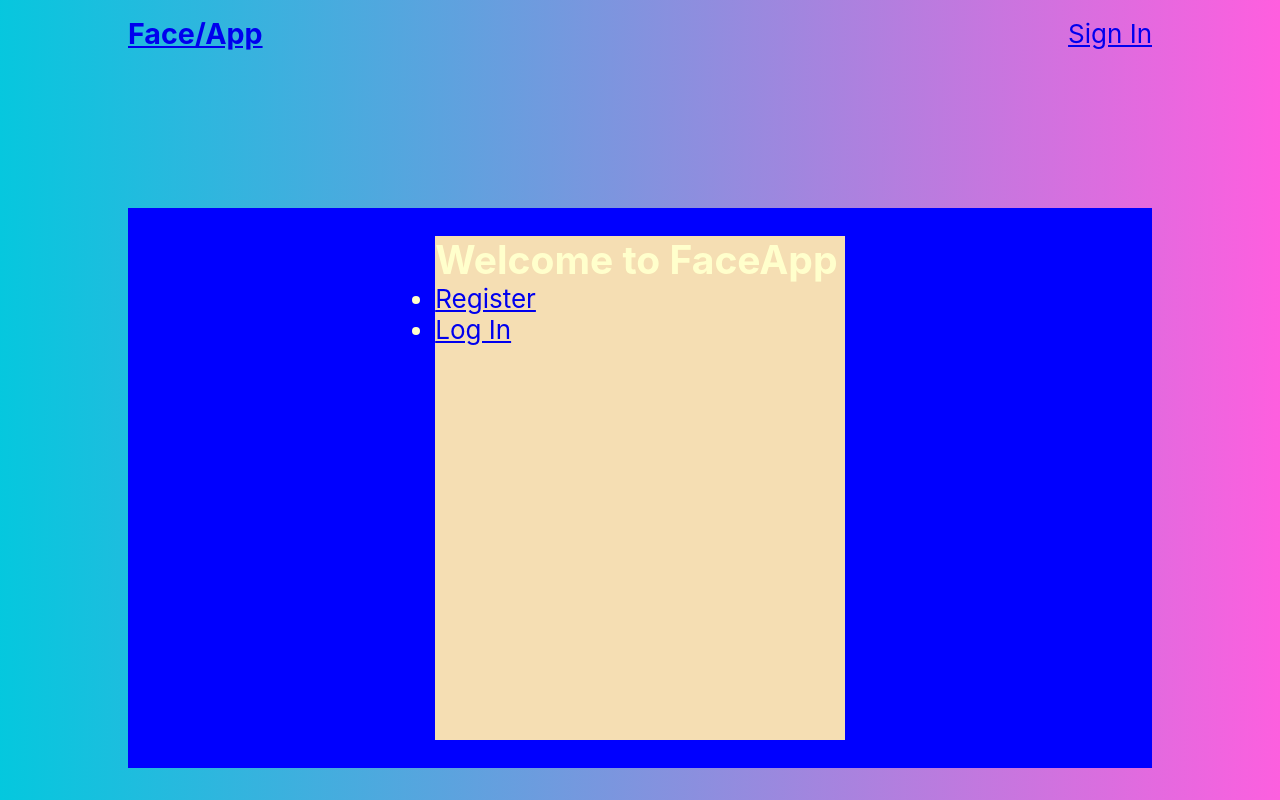
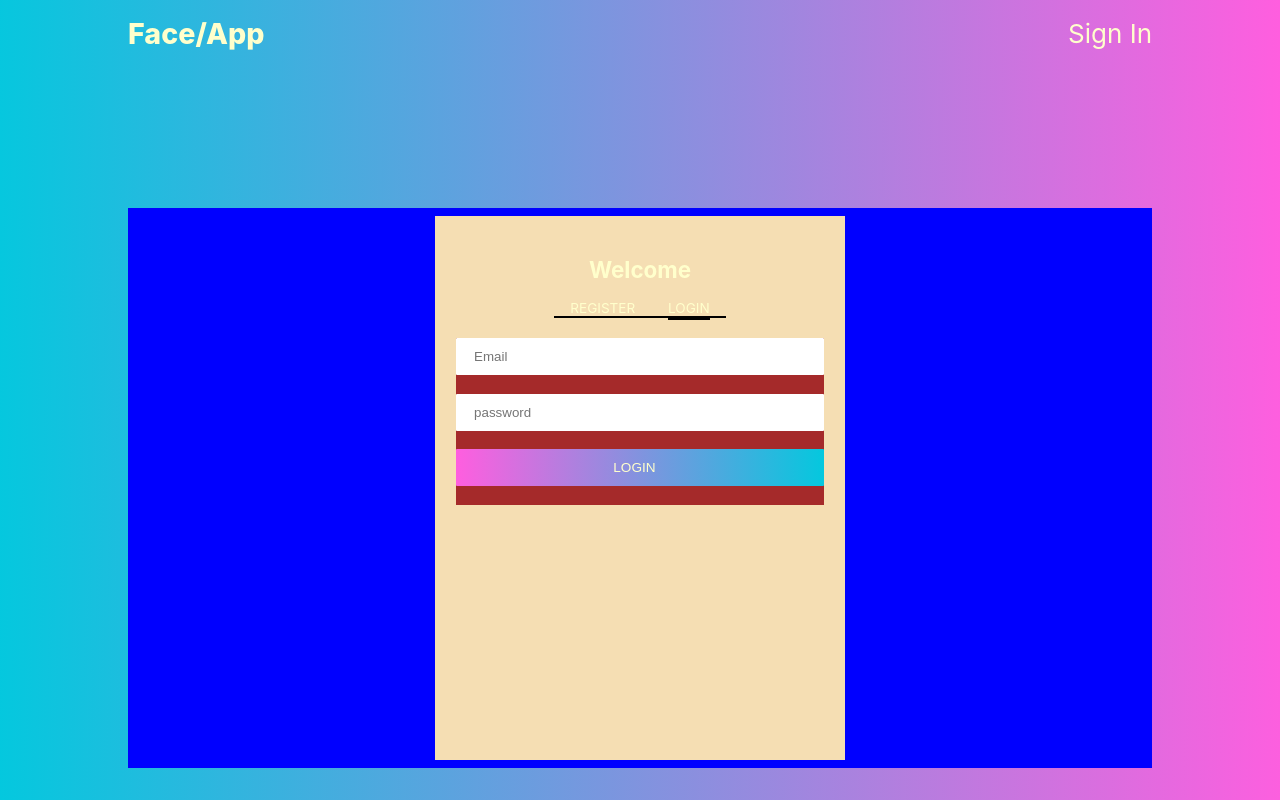
Before and after one commit to SamOdum/face-app, a React (Create React App) app: page /signin in a window 1280 px wide. Built offline with nearby package versions, Linux system fonts and the light colour scheme.

Commit message:
Begin login form design

```diff
--- a/package.json
+++ b/package.json
@@ -11,7 +11,8 @@
     "react-dom": "^16.12.0",
     "react-router": "^5.1.2",
     "react-router-dom": "^5.1.2",
-    "react-scripts": "3.3.0"
+    "react-scripts": "3.3.0",
+    "sass-lint": "^1.13.1"
   },
   "scripts": {
     "start": "react-scripts start",
--- a/src/App.scss
+++ b/src/App.scss
@@ -1,12 +1,20 @@
 $pri-text-color: #ffc;
 $accent-A: #04c8de;
 $accent-B: #ff5edf;
-$base-transition: all ease 0.3s;
+$base-transition: all ease 0.4s;
 $base-transform: scale(0.9);
+$heading-text-size: 1.4rem;
+$heading-ptext-size: 1.2rem;
+$button-text-size: 0.85rem;
 
 * {
 	margin: 0;
 	padding: 0;
+}
+
+a {
+	color: $pri-text-color;
+	text-decoration: none;
 }
 
 body {
@@ -41,7 +49,12 @@ body {
 
 	&-logo {
 		font-size: 110%;
-		pointer-events: none;
+		font-weight: 800;
+
+		&:hover {
+			transition: $base-transition;
+			transform: $base-transform;
+		}
 	}
 
 	&-navbar {
@@ -71,20 +84,21 @@ body {
 			display: flex;
 			flex-direction: column;
 			justify-content: flex-start;
-
-			& h1 {
-				text-align: center;
-				font-size: 120%;
+		}
 	}
 
-			& p {
+	&-heading-text {
+		text-align: center;
+		font-size: $heading-text-size;
+	}
+
+	&-heading-ptext {
 		text-align: center;
 		padding-top: 5%;
-				font-size: 110%;
+		font-size: $heading-ptext-size;
 
 		@media screen and (max-width: 400px) {
 			padding-top: 10%;
-				}
 		}
 	}
 
@@ -92,6 +106,7 @@ body {
 		height: 90%;
 		width: 40%;
 		margin: auto;
+		padding-top: 4%;
 		background-color: wheat;
 		flex-direction: column;
 		align-items: center;
@@ -99,6 +114,87 @@ body {
 
 		@media screen and (max-width: 400px) {
 			width: 90%;
+			padding-top: 10%;
+		}
+	}
+
+	&-form-nav {
+		text-align: center;
+		padding-top: 4%;
+		padding-bottom: 5%;
+
+		font-size: $button-text-size;
+
+		@media screen and (max-width: 400px) {
+			padding-top: 8%;
+			padding-bottom: 10%;
+		}
+
+		& ul {
+			list-style-type: none;
+			display: flex;
+			justify-content: center;
+
+			& li {
+				border-bottom: 2px solid black;
+				padding-right: 4%;
+				padding-left: 4%;
+				min-width: auto;
+				text-transform: uppercase;
+				transition: $base-transition;
+			}
+
+			// & li:hover {
+			// 	transform: $base-transform;
+			// }
+		}
+	}
+	.active {
+		border-bottom: 4px solid black;
+	}
+
+	&-homepage-form {
+		width: 90%;
+		margin-right: auto;
+		margin-left: auto;
+		background-color: brown;
+		display: flex;
+		flex-direction: column;
+		justify-content: space-evenly;
+
+		& input,
+		& button {
+			display: block;
+			padding: 3%;
+			padding-left: 5%;
+			margin-bottom: 5%;
+			border-radius: 1px;
+			border: none;
+
+			@media screen and (max-width: 400px) {
+				// padding-top: 10%;
+				margin-bottom: 10%;
+			}
+		}
+
+		& button {
+			font-size: $button-text-size;
+			padding-left: 0;
+			text-transform: uppercase;
+			color: $pri-text-color;
+			background: linear-gradient(
+				89deg,
+				$accent-B 0%,
+				$accent-A 100%
+			); /* w3c */
+			transition: $base-transition;
+
+			&:hover {
+				background: linear-gradient(
+					89deg,
+					$accent-A 0%,
+					$accent-B 100%
+				); /* w3c */
 			}
 		}
 	}
--- a/src/components/IndexFormContainer.js
+++ b/src/components/IndexFormContainer.js
@@ -1,29 +1,27 @@
 import React from 'react'
-import { BrowserRouter as Router, Route, Link, Switch} from 'react-router-dom'
+import { BrowserRouter as Router, Route, NavLink, Switch} from 'react-router-dom'
 import Login from './Login'
 import Register from './Register'
 
 function IndexFormContainer() {
     return (
         <Router>
-            <div className='App-main-form-container'>
-                <h2>Welcome to FaceApp</h2>
-                <div>
-                    <nav>
-                        <ul>
-                            <li><Link to='/register'>Register</Link></li>
-                            <li><Link to='/login'>Log In</Link></li>
-                        </ul>
-                    </nav>
+            <div className='App-form-container'>
+                <h2 className='App-heading-text'>Welcome</h2>
+                <nav className='App-form-nav'>
+                    <ul>
+                        <li><NavLink to='/register'>Register</NavLink></li>
+                        <li><NavLink to='/signin'>LogIn</NavLink></li>
+                    </ul>
+                </nav>
                     <Switch>
-                        <Route path='/login'>
+                        <Route path='/signin'>
                             <Login />
                         </Route>
                         <Route exact path='/register'>
                             <Register />
                         </Route>
                     </Switch>
-                </div>
             </div>
         </Router>
     )
--- a/src/components/Login.js
+++ b/src/components/Login.js
@@ -2,9 +2,11 @@ import React from 'react'
 
 function Login() {
     return (
-        <div>
-            Login
-        </div>
+        <form className='App-homepage-form'>
+            <input type='text' placeholder='Email' name='Email' />
+            <input type='password' placeholder='password' name='password' />
+            <button>LogIn</button>
+        </form>
     )
 }
 
--- a/src/components/Logo.js
+++ b/src/components/Logo.js
@@ -3,7 +3,7 @@ import {Link} from 'react-router-dom'
 
 function Logo() {
     return (
-        <Link to='/'><h1 className='App-logo'>Face/App</h1></Link>
+        <Link to='/' className='App-logo'>Face/App</Link>
     )
 }
 
--- a/src/components/Main.js
+++ b/src/components/Main.js
@@ -1,5 +1,5 @@
 import React from 'react'
-import {Route, Link, Switch} from 'react-router-dom'
+import {Route, Switch} from 'react-router-dom'
 // import SearchForm from './SearchForm'
 // import ImageContainer from './ImageContainer'
 // import LoginForm from './LoginForm'
--- a/src/components/Welcome.js
+++ b/src/components/Welcome.js
@@ -3,8 +3,8 @@ import React from 'react'
 function Welcome() {
     return (
         <div className='App-main-welcome'>
-            <h1>Welcome to FaceApp</h1>
-            <p>The application that intelligently identifies faces in any images you link to.</p>
+            <h1 className='App-heading-text'>Welcome to FaceApp</h1>
+            <p className='App-heading-ptext'>The application that intelligently identifies faces in any images you link to.</p>
         </div>
     )
 }
```
Also changed, not shown: 1 other file (tests, documents, lock files or other folders). Lines whose indentation alone changed are shown as unchanged.
